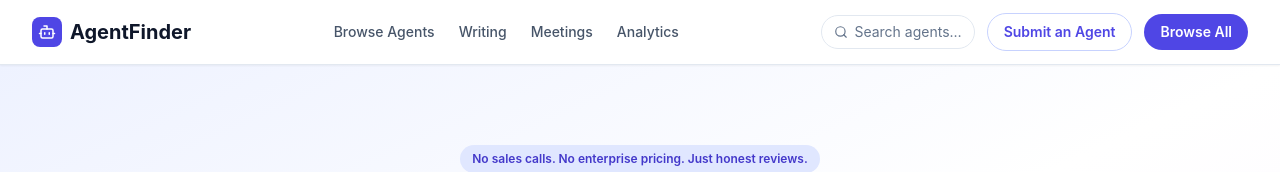
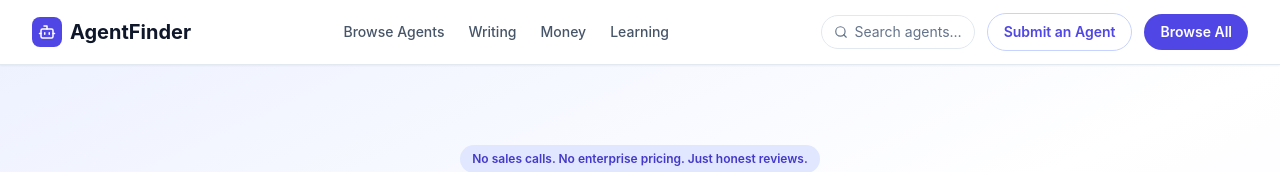
Before and after one commit to maxwellfmorris/AgentFinder, a Next.js app: page / in a window 1280 px wide. Shown: the top 172 px of the page. Built offline with nearby package versions, Linux system fonts and the light colour scheme; no server answers; the database is empty.

Commit message:
Refresh metadata to consumer voice; fix dead header nav category links

```diff
--- a/src/app/layout.tsx
+++ b/src/app/layout.tsx
@@ -6,23 +6,23 @@ import { AuthProvider } from '@/components/AuthProvider'
 
 export const metadata: Metadata = {
   title: {
-    default: 'AgentFinder — Discover AI Agents for Your Business',
+    default: 'AgentFinder — Find AI Agents That Fit Your Life',
     template: '%s | AgentFinder',
   },
   description:
-    'Browse, compare, and find the right AI agents for your team. Verified listings and real reviews from business professionals.',
+    'Discover and compare AI agents for everyday life — writing, money, learning, home, health, and travel. Real reviews and honest listings to help you find the right fit.',
   openGraph: {
     siteName: 'AgentFinder',
     type: 'website',
-    title: 'AgentFinder — Discover AI Agents for Your Business',
+    title: 'AgentFinder — Find AI Agents That Fit Your Life',
     description:
-      'Browse, compare, and find the right AI agents for your team. Verified listings and real reviews from business professionals.',
+      'Discover and compare AI agents for everyday life — writing, money, learning, home, health, and travel. Real reviews and honest listings to help you find the right fit.',
   },
   twitter: {
     card: 'summary_large_image',
-    title: 'AgentFinder — Discover AI Agents for Your Business',
+    title: 'AgentFinder — Find AI Agents That Fit Your Life',
     description:
-      'Browse, compare, and find the right AI agents for your team. Verified listings and real reviews from business professionals.',
+      'Discover and compare AI agents for everyday life — writing, money, learning, home, health, and travel. Real reviews and honest listings to help you find the right fit.',
   },
   robots: {
     index: true,
--- a/src/components/Header.tsx
+++ b/src/components/Header.tsx
@@ -21,11 +21,11 @@ export function Header() {
             <Link href="/agents?category=Writing+%26+Communication" className="hover:text-indigo-600 transition-colors">
               Writing
             </Link>
-            <Link href="/agents?category=Productivity+%26+Meetings" className="hover:text-indigo-600 transition-colors">
-              Meetings
+            <Link href="/agents?category=Money+%26+Finances" className="hover:text-indigo-600 transition-colors">
+              Money
             </Link>
-            <Link href="/agents?category=Data+%26+Analytics" className="hover:text-indigo-600 transition-colors">
-              Analytics
+            <Link href="/agents?category=Learning+%26+Skills" className="hover:text-indigo-600 transition-colors">
+              Learning
             </Link>
           </nav>
 
```
